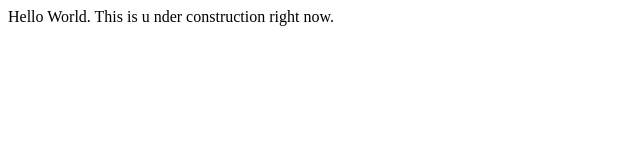
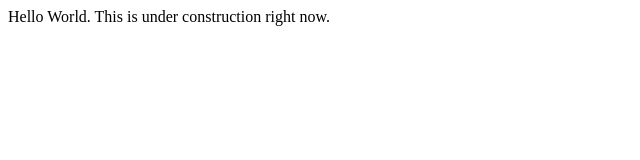
Before and after one commit to corybranson/github.io, a plain HTML site: page index.html in a window 1280 px wide. Shown: the full height of the page, 0-640 px from the left. Drawn offline with Linux system fonts and the light colour scheme.

Commit message:
Update index.html

```diff
--- a/index.html
+++ b/index.html
@@ -2,6 +2,6 @@
 <head>
 </head>
 <body>
-Hello World.  This is u nder construction right now.
+Hello World.  This is under construction right now.
 </body>
 </html>
```
